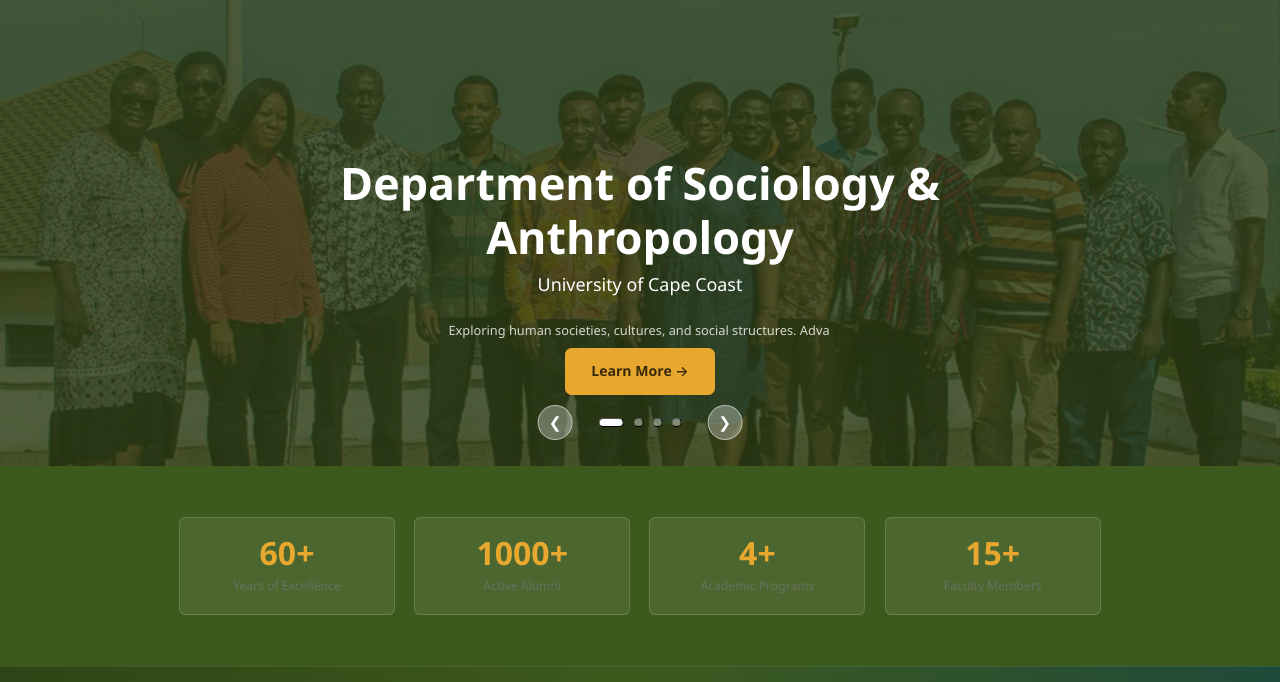
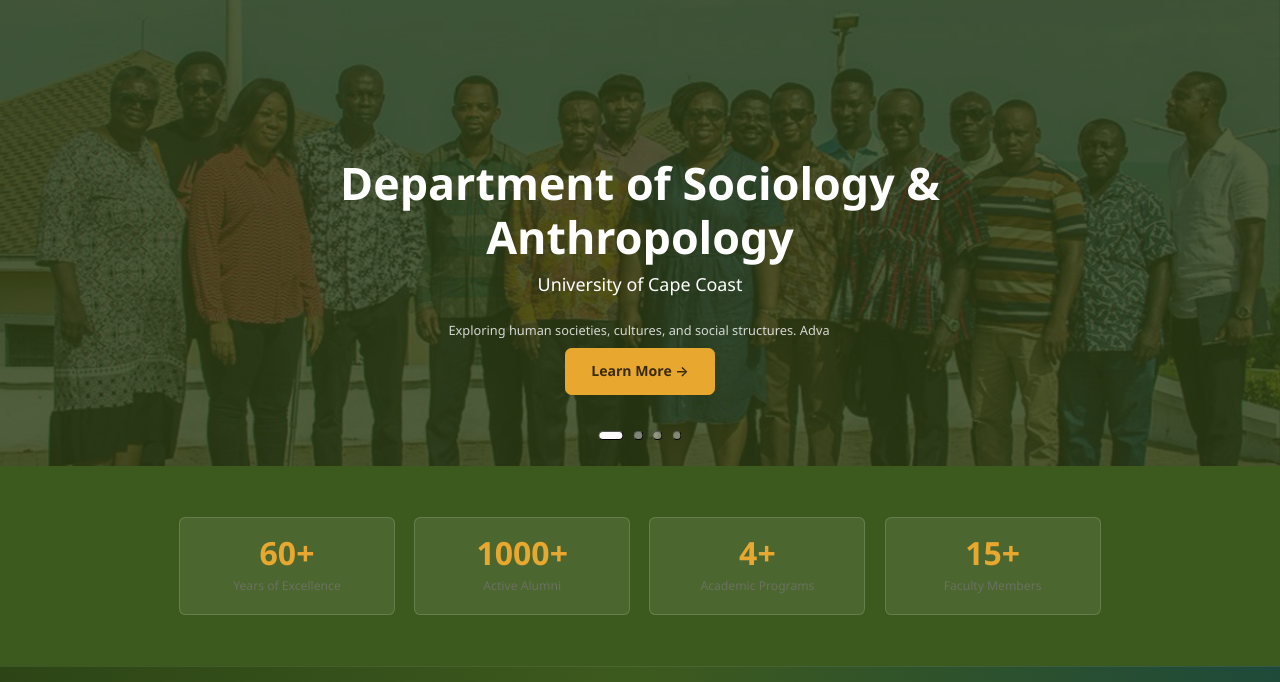
Before and after one commit to Den-cpu-dev/sociology-anthropology-ucc, a plain HTML site: page index.html in a window 1280 px wide. Shown: the part 93-775 px from the top of the page. Drawn offline with Linux system fonts and the light colour scheme.

Commit message:
Remove carousel arrow buttons from hero section
- Keep only dot navigation and auto-play functionality
- Remove previous/next arrow buttons

```diff
--- a/index.html
+++ b/index.html
@@ -76,9 +76,7 @@
       </div>
       <div class="hero-overlay"></div>
       <div class="carousel-controls">
-        <button class="carousel-btn carousel-prev" aria-label="Previous slide" onclick="changeSlide(-1)">&#10094;</button>
         <div class="carousel-dots" id="carouselDots"></div>
-        <button class="carousel-btn carousel-next" aria-label="Next slide" onclick="changeSlide(1)">&#10095;</button>
       </div>
       <div class="hero-content">
         <img src="assets/soasa-emblem.jpg" alt="SOASA Emblem" class="emblem animate-fade-in">
```
